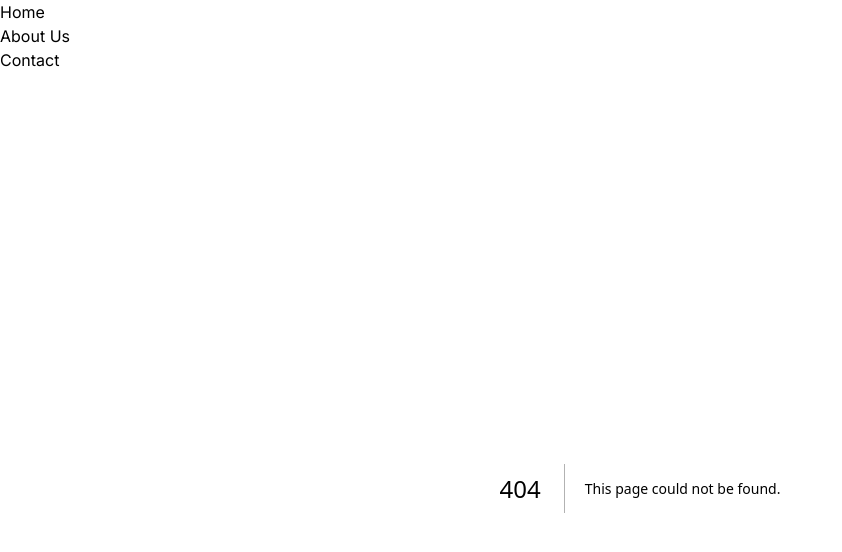
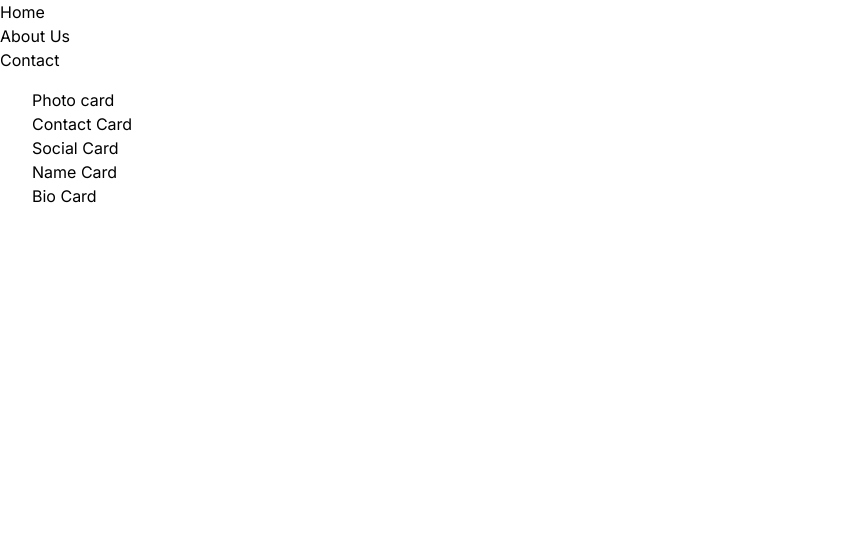
Before and after one commit to crossant123/course-app, a Next.js app: page /card in a window 1280 px wide. Before the commit this address had no page. Shown: the top 552 px of the page, without its empty margins (0-842 px from the left). Built offline with nearby package versions, Linux system fonts and the light colour scheme.

Commit message:
added business card side project to fully style

```diff
--- /dev/null
+++ b/app/card/page.tsx
@@ -0,0 +1,19 @@
+import React from 'react'
+
+const page = () => {
+  return (
+    <section>
+      <div id='Business-Card' className='container'>
+        <div id='Photo-board'>Photo card</div>
+        <div id='Contact-card'>Contact Card</div>
+        <div id='Social-Card'>Social Card</div>
+        <div id='info-container'>
+          <div id='Name-Card'>Name Card</div>
+          <div id='Bio-Card'>Bio Card</div>
+        </div>
+      </div>
+    </section>
+  )
+}
+
+export default page
```
